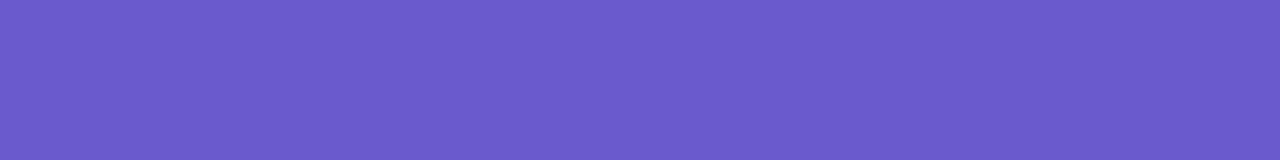
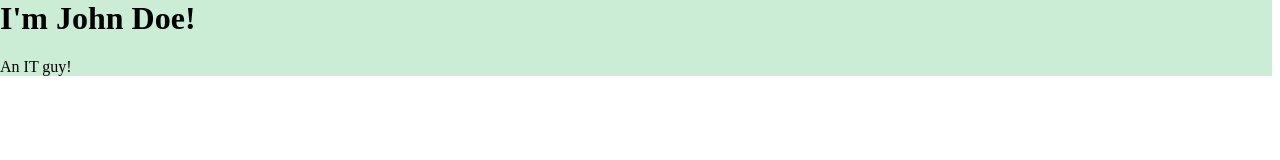
Before and after one commit to fundiar/second, a plain HTML site: page index.html in a window 1280 px wide. Drawn offline with Linux system fonts and the light colour scheme.

Commit message:
Maergins

```diff
--- a/css/styles.css
+++ b/css/styles.css
@@ -1,3 +1,15 @@
+div{
+    background-color:#CBEDD5;
+    margin-top: 0px;
+    margin-left:0px;
+}
+
 body{
-    background-color: slateblue;
+    margin-top: 0px;
+    margin-left: 0px;
 }
+
+h1{
+    margin-top: 0px;
+    margin-left: 0px;
+}
--- a/index.html
+++ b/index.html
@@ -8,6 +8,9 @@
 </head>
 
 <body>
-
+    <div>
+        <h1>I'm John Doe!</h1>
+        <p>An IT guy!</p>
+    </div>
 </body>
 </html>
```
